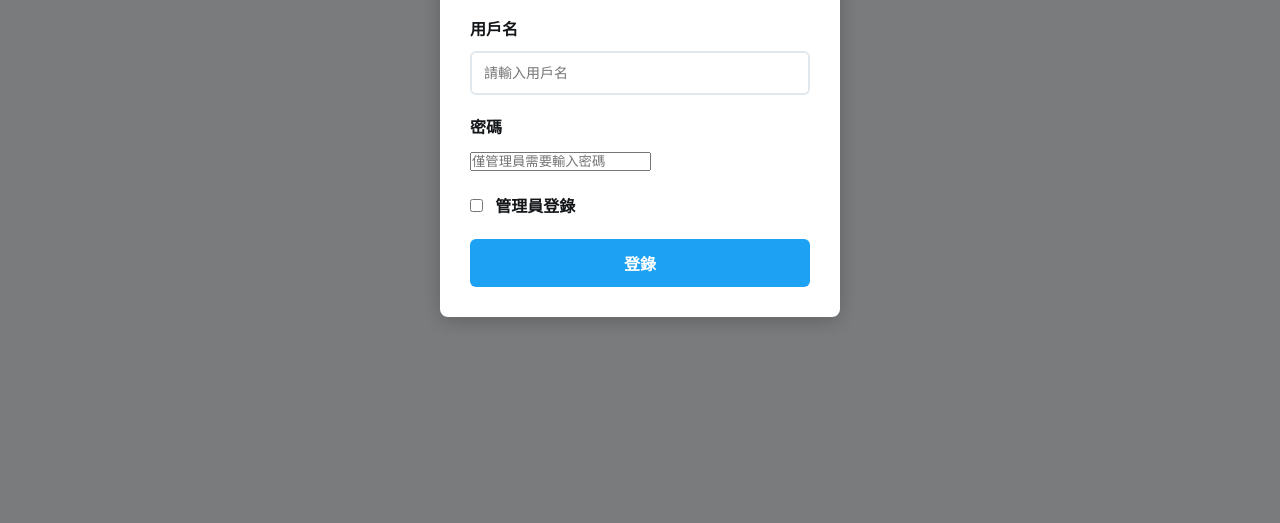
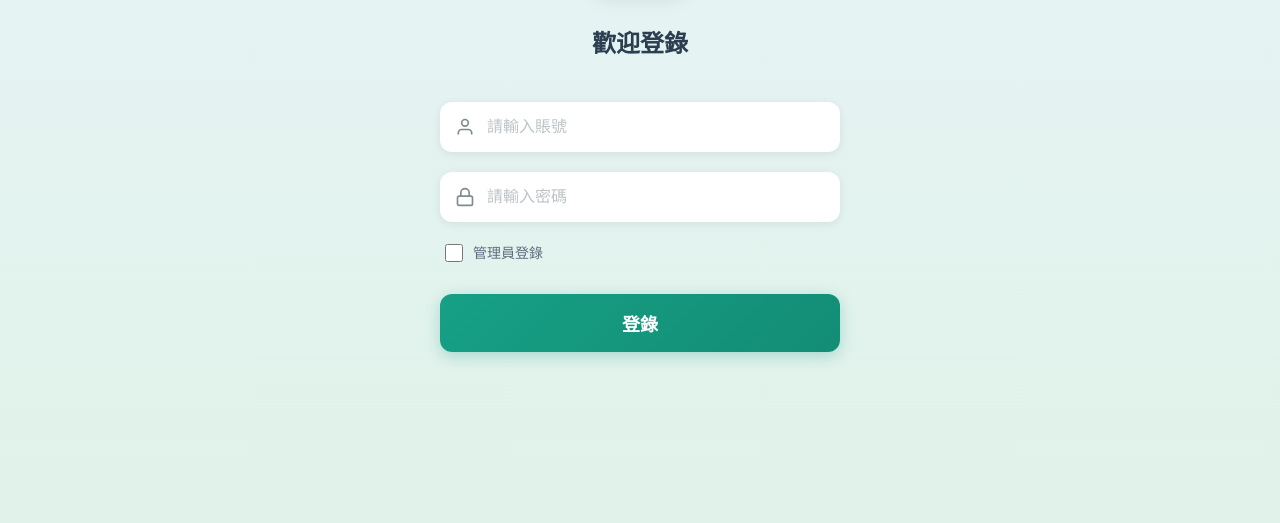
Before and after one commit to z3203978658/vote-app, a plain HTML site: page index.html in a window 1280 px wide. Shown: the part 277-800 px from the top of the page. Drawn offline with Linux system fonts and the light colour scheme.

Commit message:
Add files via upload

```diff
--- a/index.html
+++ b/index.html
@@ -9,23 +9,47 @@
 <body>
     <!-- 登錄界面 -->
     <div id="loginModal" class="modal">
-        <div class="modal-content">
-            <h2>登錄投票系統</h2>
-            <form id="loginForm">
-                <div class="form-group">
-                    <label for="username">用戶名</label>
-                    <input type="text" id="username" required placeholder="請輸入用戶名">
+        <div class="login-container">
+            <!-- Logo 區域 -->
+            <div class="logo-container">
+                <div class="logo-box">
+                    <div class="logo-text">彭城</div>
                 </div>
-                <div class="form-group">
-                    <label for="password">密碼</label>
-                    <input type="password" id="password" placeholder="僅管理員需要輸入密碼">
+            </div>
+
+            <!-- 歡迎文字 -->
+            <h2 class="welcome-text">歡迎登錄</h2>
+
+            <!-- 登錄表單 -->
+            <form id="loginForm" class="login-form">
+                <div class="input-group">
+                    <div class="input-icon">
+                        <svg width="20" height="20" viewBox="0 0 24 24" fill="none" stroke="currentColor" stroke-width="2">
+                            <path d="M20 21v-2a4 4 0 0 0-4-4H8a4 4 0 0 0-4 4v2"></path>
+                            <circle cx="12" cy="7" r="4"></circle>
+                        </svg>
+                    </div>
+                    <input type="text" id="username" required placeholder="請輸入賬號" class="login-input">
                 </div>
-                <div class="form-group">
-                    <label>
-                        <input type="checkbox" id="isAdmin"> 管理員登錄
+
+                <div class="input-group">
+                    <div class="input-icon">
+                        <svg width="20" height="20" viewBox="0 0 24 24" fill="none" stroke="currentColor" stroke-width="2">
+                            <rect x="3" y="11" width="18" height="11" rx="2" ry="2"></rect>
+                            <path d="M7 11V7a5 5 0 0 1 10 0v4"></path>
+                        </svg>
+                    </div>
+                    <input type="password" id="password" placeholder="請輸入密碼" class="login-input">
+                </div>
+
+                <div class="checkbox-group">
+                    <label class="checkbox-label">
+                        <input type="checkbox" id="isAdmin" class="checkbox-input">
+                        <span class="checkbox-text">管理員登錄</span>
                     </label>
                 </div>
-                <button type="submit" class="submit-btn">登錄</button>
+
+                <button type="submit" class="login-btn">登錄</button>
             </form>
         </div>
     </div>
--- a/style.css
+++ b/style.css
@@ -85,24 +85,152 @@ header h1 {
     top: 0;
     width: 100%;
     height: 100%;
-    background-color: rgba(0, 0, 0, 0.5);
+    background: linear-gradient(180deg, #E8F4F8 0%, #E0F2E9 100%);
     justify-content: center;
+    align-items: center;
+    padding: 20px;
+}
+
+.login-container {
+    width: 100%;
+    max-width: 400px;
+    display: flex;
+    flex-direction: column;
     align-items: center;
 }
 
-.modal-content {
-    background-color: #fff;
-    padding: 30px;
-    border-radius: 8px;
-    box-shadow: 0 4px 20px rgba(0, 0, 0, 0.2);
-    max-width: 400px;
-    width: 90%;
+/* Logo 區域 */
+.logo-container {
+    margin-bottom: 30px;
 }
 
-.modal-content h2 {
-    margin-bottom: 20px;
-    color: #1da1f2;
+.logo-box {
+    width: 100px;
+    height: 100px;
+    background-color: #fff;
+    border-radius: 20px;
+    box-shadow: 0 4px 20px rgba(0, 0, 0, 0.1);
+    display: flex;
+    align-items: center;
+    justify-content: center;
+    margin: 0 auto;
+}
+
+.logo-text {
+    font-size: 32px;
+    font-weight: 700;
+    color: #2C3E50;
+    letter-spacing: 2px;
+}
+
+/* 歡迎文字 */
+.welcome-text {
+    font-size: 24px;
+    font-weight: 600;
+    color: #2C3E50;
+    margin-bottom: 40px;
     text-align: center;
+}
+
+/* 登錄表單 */
+.login-form {
+    width: 100%;
+    display: flex;
+    flex-direction: column;
+    gap: 20px;
+}
+
+/* 輸入框組 */
+.input-group {
+    position: relative;
+    width: 100%;
+    background-color: #fff;
+    border-radius: 12px;
+    box-shadow: 0 2px 10px rgba(0, 0, 0, 0.08);
+    display: flex;
+    align-items: center;
+    padding: 0 15px;
+    transition: box-shadow 0.3s ease;
+}
+
+.input-group:focus-within {
+    box-shadow: 0 4px 15px rgba(0, 0, 0, 0.12);
+}
+
+.input-icon {
+    display: flex;
+    align-items: center;
+    justify-content: center;
+    color: #7F8C8D;
+    margin-right: 12px;
+    flex-shrink: 0;
+}
+
+.login-input {
+    flex: 1;
+    border: none;
+    outline: none;
+    padding: 16px 0;
+    font-size: 16px;
+    color: #2C3E50;
+    background: transparent;
+}
+
+.login-input::placeholder {
+    color: #BDC3C7;
+}
+
+/* 複選框組 */
+.checkbox-group {
+    width: 100%;
+    padding: 0 5px;
+}
+
+.checkbox-label {
+    display: flex;
+    align-items: center;
+    cursor: pointer;
+    user-select: none;
+}
+
+.checkbox-input {
+    width: 18px;
+    height: 18px;
+    margin-right: 10px;
+    cursor: pointer;
+    accent-color: #16A085;
+}
+
+.checkbox-text {
+    font-size: 14px;
+    color: #5D6D7E;
+}
+
+/* 登錄按鈕 */
+.login-btn {
+    width: 100%;
+    padding: 16px;
+    background: linear-gradient(135deg, #16A085 0%, #138D75 100%);
+    color: #fff;
+    border: none;
+    border-radius: 12px;
+    font-size: 18px;
+    font-weight: 600;
+    cursor: pointer;
+    transition: all 0.3s ease;
+    box-shadow: 0 4px 15px rgba(22, 160, 133, 0.3);
+    margin-top: 10px;
+}
+
+.login-btn:hover {
+    background: linear-gradient(135deg, #138D75 0%, #117A65 100%);
+    box-shadow: 0 6px 20px rgba(22, 160, 133, 0.4);
+    transform: translateY(-2px);
+}
+
+.login-btn:active {
+    transform: translateY(0);
+    box-shadow: 0 2px 10px rgba(22, 160, 133, 0.3);
 }
 
 .hint {
@@ -111,6 +239,29 @@ header h1 {
     font-size: 12px;
     color: #657786;
     font-style: italic;
+}
+
+/* 響應式設計 */
+@media (max-width: 480px) {
+    .login-container {
+        max-width: 100%;
+        padding: 0 20px;
+    }
+
+    .logo-box {
+        width: 80px;
+        height: 80px;
+        border-radius: 16px;
+    }
+
+    .logo-text {
+        font-size: 28px;
+    }
+
+    .welcome-text {
+        font-size: 20px;
+        margin-bottom: 30px;
+    }
 }
 
 /* 选项卡样式 */
@@ -170,6 +321,7 @@ h2 {
 }
 
 .form-group input[type="text"],
+.form-group input[type="password"],
 .form-group textarea {
     width: 100%;
     padding: 12px;
@@ -177,9 +329,11 @@ h2 {
     border-radius: 6px;
     font-size: 14px;
     transition: border-color 0.3s ease;
+    box-sizing: border-box;
 }
 
 .form-group input[type="text"]:focus,
+.form-group input[type="password"]:focus,
 .form-group textarea:focus {
     outline: none;
     border-color: #1da1f2;
```
